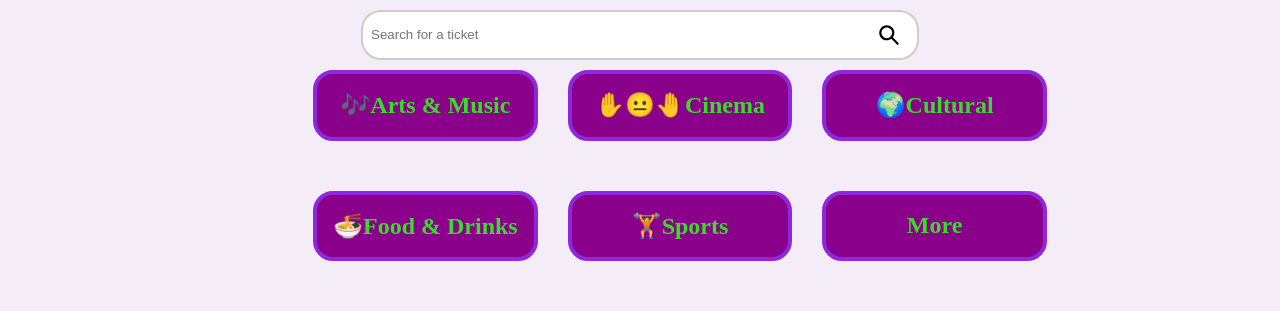
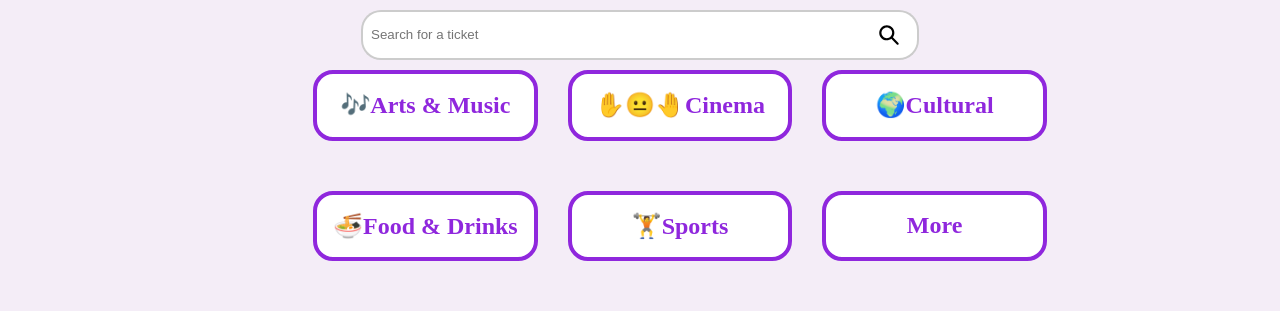
Before and after one commit to IDATA2301/idata2301-ticketlords-group4, a React (Vite) app: page /home in a window 1280 px wide. Shown: the part 169-480 px from the top of the page. Built offline with nearby package versions, Linux system fonts and the light colour scheme; no server answers.

Commit message:
changed categories to match sidebar

```diff
--- a/src/css/index.css
+++ b/src/css/index.css
@@ -262,8 +262,8 @@ a {
   border-radius: 20px;
   border: 4px solid #8f27dd;
   font-size: 1.5rem;
-  background-color: darkmagenta;
-  color: #39dc29;
+  background-color: white;
+  color: #8F27DD;
 }
 
 .item {
```
